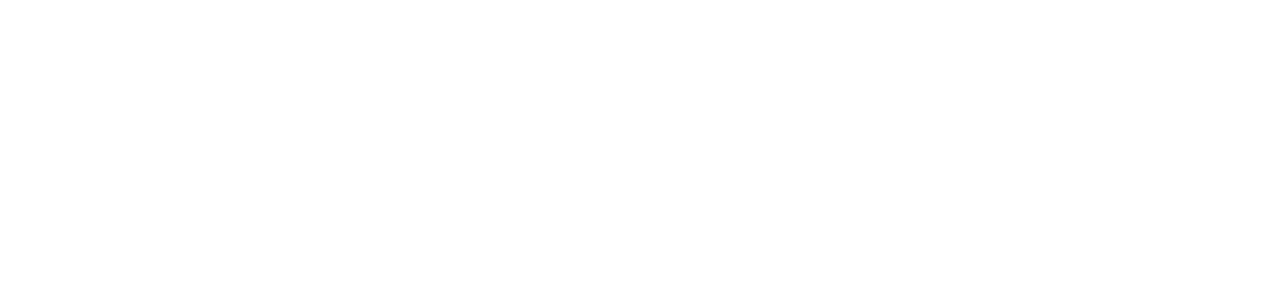
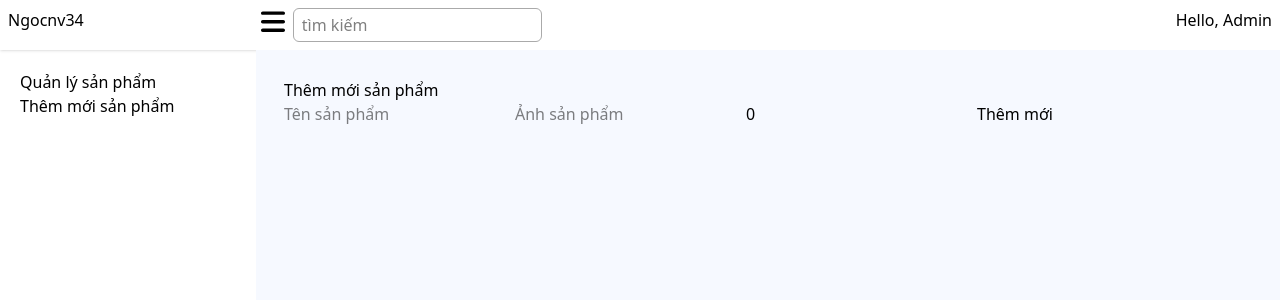
Before and after one commit to angocit/web208, an Angular app: page /admin/product/add in a window 1280 px wide. Before the commit this address led to /. Shown: the top 300 px of the page. Built offline with nearby package versions, Linux system fonts and the light colour scheme.

Commit message:
Angular. b10: sử dụng form

```diff
--- a/src/app/app.routes.ts
+++ b/src/app/app.routes.ts
@@ -3,11 +3,14 @@
 import { Adminlayout } from './layouts/adminlayout/adminlayout';
 import { Home } from './pages/home/home';
 import { Detail } from './pages/detail/detail';
+import { Addproduct } from './pages/admin/addproduct/addproduct';
 
 export const routes: Routes = [
     {path:'',component:Clientlayou,children:[
         {path:'',component:Home},
         {path:'detail/:id',component:Detail},
     ]},
-    {path:'admin',component:Adminlayout}
+    {path:'admin',component:Adminlayout,children:[
+        {path: 'product/add',component:Addproduct}
+    ]}
 ];
--- /dev/null
+++ b/src/app/pages/admin/addproduct/addproduct.html
@@ -0,0 +1,13 @@
+<h1>Thêm mới sản phẩm</h1>
+<form [formGroup]="productFrm" (ngSubmit)="handleSubmit()">
+    <input type="text" placeholder="Tên sản phẩm" formControlName ="name"/>
+    @if (!productFrm.controls.name.valid&&(productFrm.controls.name.dirty||productFrm.controls.name.touched)){
+        <span class="text-red-600 text-[12px]">Tên không để trống và > 6 kí tự</span>
+    }
+    <input type="text" placeholder="Ảnh sản phẩm" formControlName ="image"/>
+    @if (!productFrm.controls.image.valid&&(productFrm.controls.image.dirty||productFrm.controls.image.touched)){
+        <span class="text-red-600 text-[12px]">Ảnh không để trống</span>
+    }
+    <input type="text" placeholder="Giá sản phẩm" formControlName ="price"/>
+    <button type="submit">Thêm mới</button>
+</form>
--- /dev/null
+++ b/src/app/pages/admin/addproduct/addproduct.ts
@@ -0,0 +1,20 @@
+import { Component } from '@angular/core';
+import { FormControl, FormGroup, ReactiveFormsModule, Validators } from '@angular/forms';
+
+@Component({
+  selector: 'app-addproduct',
+  imports: [ReactiveFormsModule],
+  templateUrl: './addproduct.html',
+  styleUrl: './addproduct.css',
+})
+export class Addproduct {
+  productFrm = new FormGroup({
+    name: new FormControl("",[Validators.required,Validators.minLength(6)]),
+    image: new FormControl("",Validators.required),
+    price: new FormControl(0)
+  })
+  handleSubmit =()=>{
+    if (!this.productFrm.valid) return // không cho thực hiện tiếp
+    console.log(this.productFrm.value);
+  }
+}
```
Also changed, not shown: src/app/pages/admin/addproduct/addproduct.css (added), 1 other file (tests, documents, lock files or other folders).
